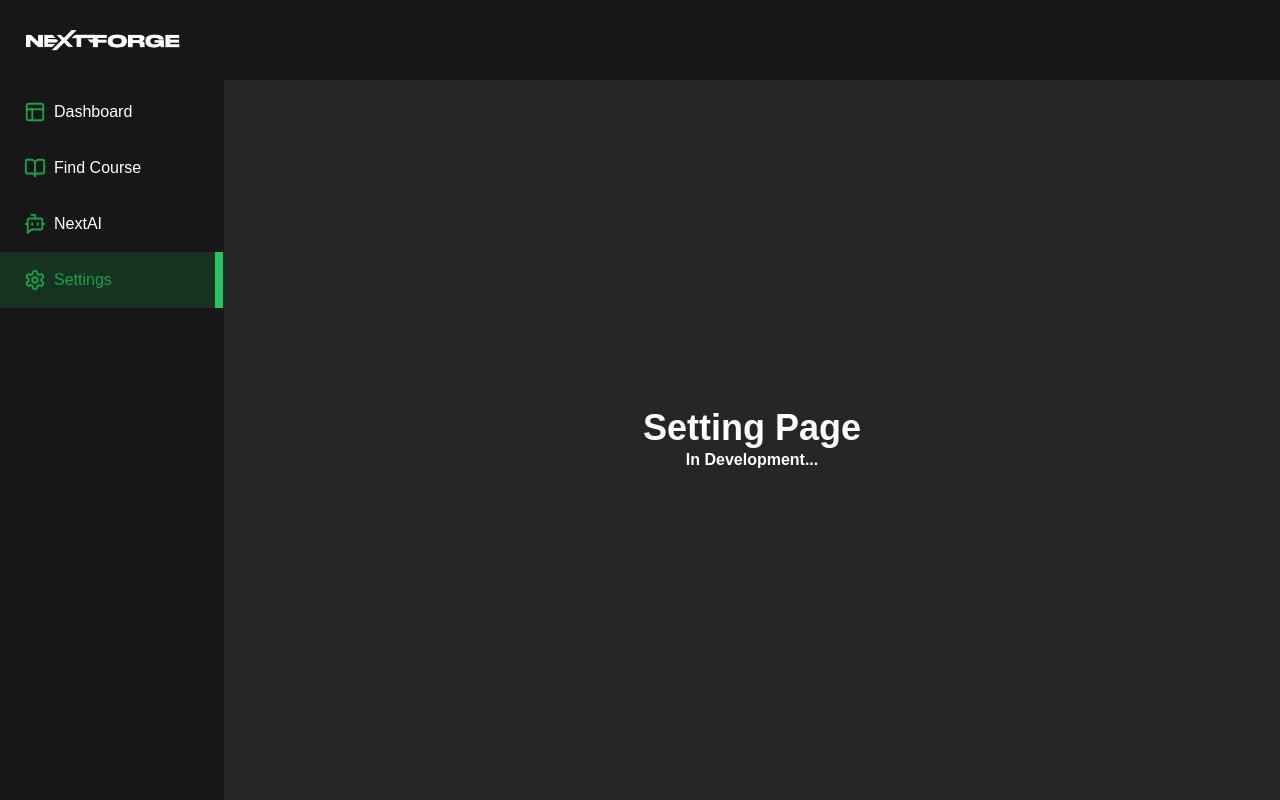
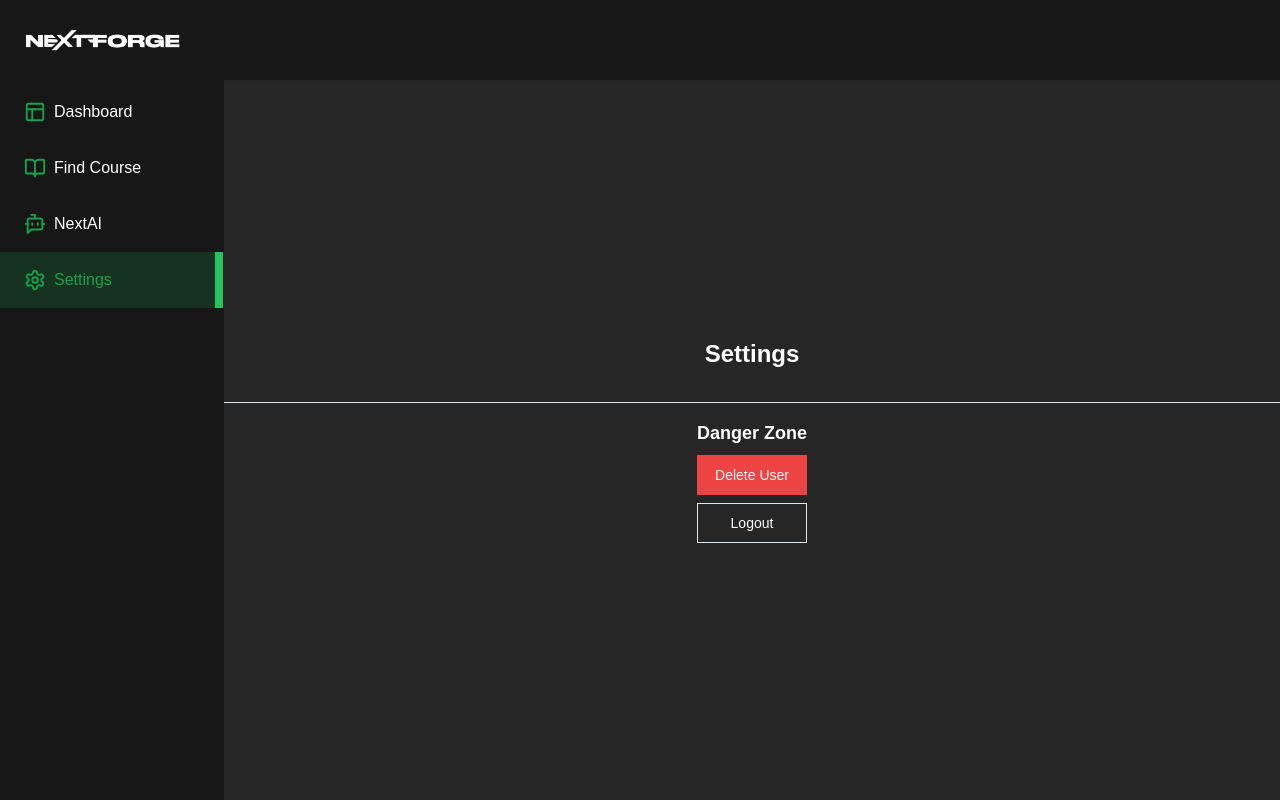
Before and after one commit to bribloom/NextForge2.0, a Next.js app: page /settingside in a window 1280 px wide. Built offline with nearby package versions, Linux system fonts and the light colour scheme; no server answers.

Commit message:
Stripe Payment Method Removed

```diff
--- a/app/(course)/courses/[courseId]/chapters/[chapterId]/_components/course-enroll-button.tsx
+++ b/app/(course)/courses/[courseId]/chapters/[chapterId]/_components/course-enroll-button.tsx
@@ -8,12 +8,12 @@ import toast from "react-hot-toast";
 
 
 interface CourseEnrollButtonProps{
-    price: number;
+    //price: number;
     courseId: string;
 }
 
 export const CourseEnrollButton = ({
-    price,
+    //price,
     courseId
 }:CourseEnrollButtonProps) => {
 
@@ -22,8 +22,9 @@ export const CourseEnrollButton = ({
     const onClick = async () => {
         try{
             setIsLoading(true);
-            const response = await axios.post(`/api/courses/${courseId}/checkout`)
-            window.location.assign(response.data.url);
+            await axios.post(`/api/courses/${courseId}/enroll`)
+            toast.success("Successfully enrolled in the course!");
+            //window.location.assign(response.data.url);
 
         }catch{
             toast.error("Something went wrong");
@@ -38,7 +39,11 @@ export const CourseEnrollButton = ({
         disabled={isLoading}
         size="sm"
         className="w-auto md:auto ">
-            Enroll for {formatPrice(price)}
+            Enroll for free
+
         </Button>
     )
+
+    //Enroll for {formatPrice(price)}
+
 }
--- a/app/(dashboard)/(routes)/(root)/page.tsx
+++ b/app/(dashboard)/(routes)/(root)/page.tsx
@@ -21,6 +21,7 @@ export default async function Dashboard() {
     } = await getDashboardCourses(userId);
 
 
+
     return(
 
         <div className="p-6 space-y-4">
--- a/app/(dashboard)/(routes)/settingside/page.tsx
+++ b/app/(dashboard)/(routes)/settingside/page.tsx
@@ -1,16 +1,52 @@
+// app/(dashboard)/(routes)/settingside/page.tsx
+"use client";
+
+import { useAuth, useUser  } from "@clerk/nextjs"; // Import useUser  to get user details
+import { Button } from "@/components/ui/button";
+import { Separator } from "@/components/ui/separator"; // Import the Separator component
+import { useRouter } from "next/navigation";
+
 const SettingsPage = () => {
+    const { signOut } = useAuth(); // Get the signOut function from Clerk
+    const { user } = useUser (); // Get user details using useUser
+    const router = useRouter();
+
+    const handleDeleteUser  = async () => {
+        const confirmed = window.confirm("Are you sure you want to delete your account? This action cannot be undone.");
+        if (confirmed) {
+            // Call your API to delete the user
+            // Example: await axios.delete(`/api/users/${user.id}`);
+            alert("User  deleted successfully!"); // Replace with actual deletion logic
+            signOut(); // Sign out the user after deletion
+            router.push("/"); // Redirect to home or sign-in page
+        }
+    };
+
     return (
+        <div className="h-full flex items-center justify-center font-bold flex-col">
+            <h1 className="text-2xl font-semibold mb-4">Settings</h1>
 
-        <div className="h-full flex items-center justify-center font-bold flex-col">
-        <h1 className="text-4xl">
-            Setting Page
-        </h1>
+            {/* Display User Name */}
+            {user && (
+                <div className="text-lg font-semibold mb-4">
+                   Name: {user.firstName} {user.lastName}
+                </div>
+            )}
 
-        <h3>
-            In Development...
-        </h3>
-    </div>
+            {/* Separator for Danger Zone */}
+            <Separator className="my-4" />
+
+            <div className="flex flex-col">
+                <h2 className="text-lg font-semibold">Danger Zone</h2>
+                <Button variant="destructive" onClick={handleDeleteUser } className="mt-2 rounded-md">
+                    Delete User
+                </Button>
+                <Button variant="outline" onClick={() => signOut()} className="mt-2 rounded-md">
+                    Logout
+                </Button>
+            </div>
+        </div>
     );
-}
+};
 
 export default SettingsPage;
--- a/app/api/courses/[courseId]/attachment/route.ts
+++ b/app/api/courses/[courseId]/attachment/route.ts
@@ -23,7 +23,7 @@ export async function POST(
 
         });
 
-        if(courseOwner) {
+        if(!courseOwner) {
             return new NextResponse("Unauthorized", {status: 401});
         }
 
--- /dev/null
+++ b/app/api/courses/[courseId]/enroll/route.ts
@@ -0,0 +1,53 @@
+// app/api/courses/[courseId]/enroll/route.ts
+import { db } from "@/lib/db";
+import { currentUser  } from "@clerk/nextjs/server";
+import { NextResponse } from "next/server";
+
+export async function POST(req: Request, { params }: { params: { courseId: string } }) {
+    try {
+        const user = await currentUser ();
+
+        if (!user || !user.id) {
+            return new NextResponse("Unauthorized", { status: 401 });
+        }
+
+        // Check if the course exists and is published
+        const course = await db.course.findUnique({
+            where: {
+                id: params.courseId,
+                isPublished: true,
+            },
+        });
+
+        if (!course) {
+            return new NextResponse("Not Found", { status: 404 });
+        }
+
+        // Check if the user is already enrolled
+        const existingPurchase = await db.purchase.findUnique({
+            where: {
+                userId_courseId: {
+                    userId: user.id,
+                    courseId: params.courseId,
+                },
+            },
+        });
+
+        if (existingPurchase) {
+            return new NextResponse("Already Enrolled", { status: 400 });
+        }
+
+        // Create a purchase record for the user
+        await db.purchase.create({
+            data: {
+                userId: user.id,
+                courseId: params.courseId,
+            },
+        });
+
+        return new NextResponse("Enrolled Successfully", { status: 200 });
+    } catch (error) {
+        console.log("[COURSE_ENROLL]", error);
+        return new NextResponse("Internal Error", { status: 500 });
+    }
+}
```
